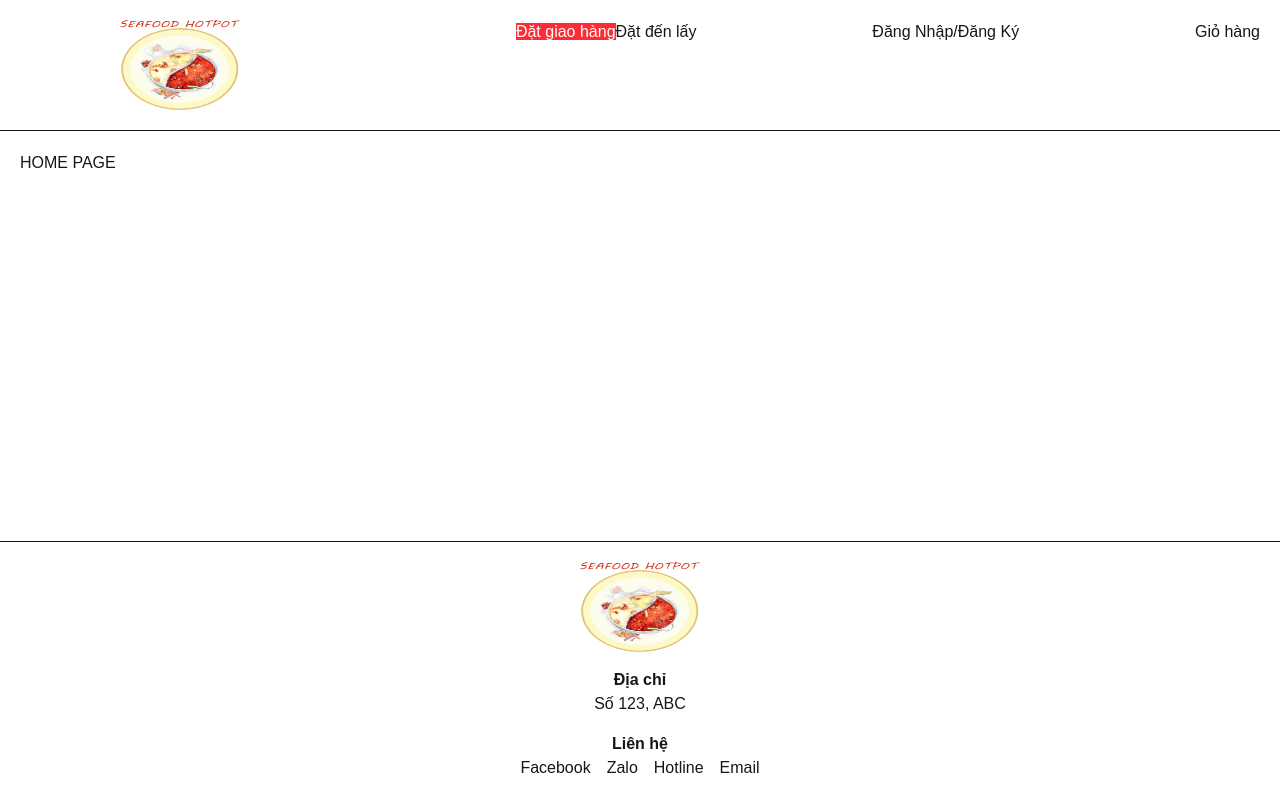
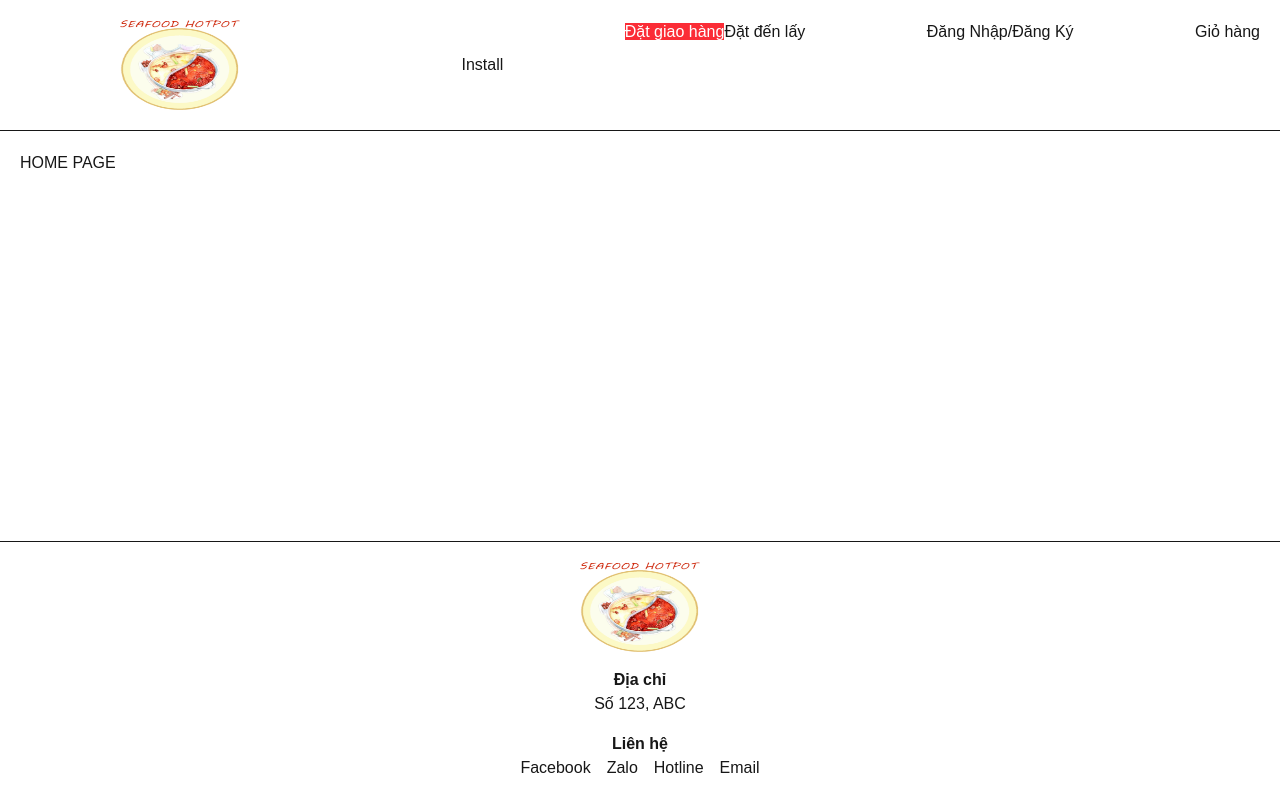
Before and after one commit to phamthuy1320/seafood-hotpot, a Next.js app: page / in a window 1280 px wide. Built offline with nearby package versions, Linux system fonts and the light colour scheme.

Commit message:
install button

```diff
--- a/src/layouts/layout.tsx
+++ b/src/layouts/layout.tsx
@@ -4,6 +4,8 @@ import { logo } from "@/assets/images";
 import { Toggle } from "@/components/toggle";
 import { contacts, deliveryMethod } from "@/constants";
 import Image from "next/image";
+
+type BeforeInstallPromptEvent = Event & { prompt: () => void };
 
 export default function Layout({
   children
@@ -12,6 +14,17 @@ export default function Layout({
 }>) {
   const onDeliveryChange = () => {};
   const onMouseEnterCart = () => {};
+  let deferredPrompt: BeforeInstallPromptEvent | null = null;
+
+  window.addEventListener("beforeinstallprompt", (e) => {
+    //if app can be installed, assign the event to deferred prompt variable
+    deferredPrompt = e as BeforeInstallPromptEvent;
+  });
+
+  const handleClick = () => {
+    if (!deferredPrompt) return;
+    deferredPrompt.prompt();
+  };
 
   return (
     <main className="h-full grid grid-rows-[min-content_1fr_auto]">
@@ -19,6 +32,7 @@ export default function Layout({
         <div className="flex justify-center aspect-square h-22.5 w-80 ">
           <Image aria-hidden src={logo} alt="LOGO" width={120} height={90} />
         </div>
+        <button onClick={handleClick}>Install</button>
         <Toggle<number>
           options={deliveryMethod}
           value={1}
```
